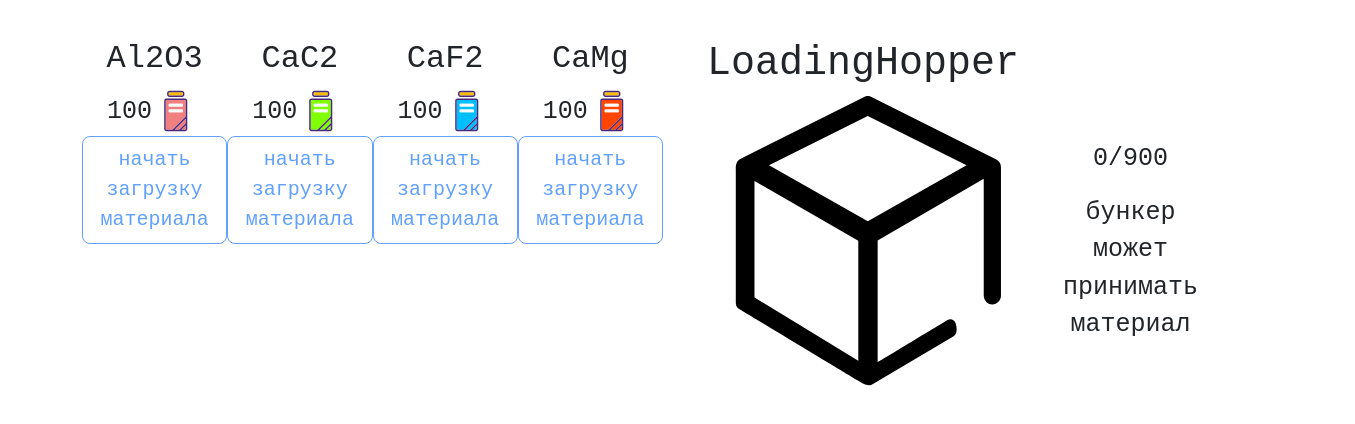
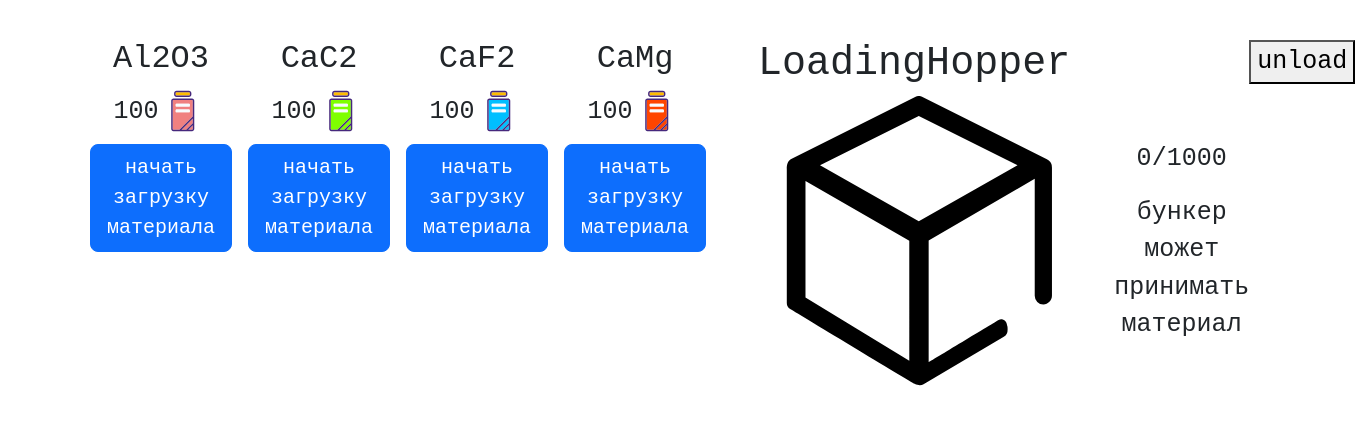
Before and after one commit to IvanGlebov89/test-task, a React (Create React App) app: page / in a window 1280 px wide. Shown: the top 424 px of the page, 1355 px wide, since content can reach past the window. Built offline with nearby package versions, Linux system fonts and the light colour scheme.

Commit message:
симулятор погрузки и выгрузки материала в финале

```diff
--- a/src/components/LoadingHopper.jsx
+++ b/src/components/LoadingHopper.jsx
@@ -1,10 +1,25 @@
 import "./LoadingHopper.css";
-const LoadingHopper = ({ loadingElem }) => {
-  const maximumLoad = 900;
+const LoadingHopper = ({ loadingElem, onUnload }) => {
+  const maximumLoad = 1000;
   console.log(loadingElem);
+  let lod = loadingElem;
+  const comparison = () => {
+    if (maximumLoad > lod) {
+      return "бункер может принимать материал";
+    } else if (maximumLoad === lod) {
+      return "бункер полон можно начать выгрузку";
+    } else if (lod > maximumLoad) {
+      return "нужно выгрузить материал";
+    }
+  };
 
-  // console.log(loa);
-  let lod = loadingElem;
+  const unloadMaterial = () => {
+    if (lod > maximumLoad) {
+      return "btn btn-danger disabled";
+    } else if (lod === maximumLoad) {
+      return "btn btn-danger ";
+    }
+  };
 
   return (
     <div className="LoadingHopper">
@@ -29,11 +44,12 @@ const LoadingHopper = ({ loadingElem }) => {
         <p>
           {lod}/{maximumLoad}
         </p>
-        <span>
-          {maximumLoad > lod
-            ? "бункер может принимать материал"
-            : " бункер полон можно начать выгрузку"}
-        </span>
+        <span>{comparison()}</span>
+      </div>
+      <div>
+        <button type="button" className={unloadMaterial()} onClick={onUnload}>
+          unload
+        </button>
       </div>
     </div>
   );
--- a/src/components/container.jsx
+++ b/src/components/container.jsx
@@ -5,10 +5,27 @@ import substances from "../substances/substances.js";
 import { useState } from "react";
 const Container = () => {
   const [data, setData] = useState(substances);
+
   const [load, setLoad] = useState(0);
-
   const incrementLoad = (el, elName) => {
     setLoad(el);
+  };
+
+  const isAktiv = (id) => {
+    console.log(id);
+    data.forEach((d) => {
+      if (d.id !== id) {
+        d.btnActive = true;
+      }
+    });
+  };
+  const returnState = () => {
+    setLoad(0);
+    data.forEach((d) => {
+      if (d.btnActive === true) {
+        d.btnActive = false;
+      }
+    });
   };
 
   return (
@@ -20,11 +37,13 @@ const Container = () => {
           dataValue={dat.quantity}
           dataColor={dat.color}
           dataId={dat.id}
+          btnAc={dat.btnActive}
           onIncrementLoad={incrementLoad}
+          isAktiv={isAktiv}
         />
       ))}
 
-      <LoadingHopper loadingElem={load} />
+      <LoadingHopper loadingElem={load} onUnload={returnState} />
     </div>
   );
 };
--- a/src/components/material.jsx
+++ b/src/components/material.jsx
@@ -6,10 +6,12 @@ const Material = ({
   dataColor,
   dataId,
   onIncrementLoad,
+  isAktiv,
+  btnAc,
 }) => {
-  let isLoadingMaterial = false;
   const [count, setCount] = useState(dataValue);
   const handleIncrement = (nameEl) => {
+    isAktiv(nameEl);
     setCount((prevState) => prevState + 100);
     if (count < 1100) {
       onIncrementLoad(count);
@@ -70,9 +72,9 @@ const Material = ({
           </svg>
         </span>
         <button
-          id={dataId}
-          className={"btn btn-outline-primary btn-lg"}
-          disabled={dataId.dataId === dataId ? false : true}
+          type="button"
+          className={"btn btn-primary btn-lg m-2"}
+          disabled={btnAc}
           onClick={() => handleIncrement(dataId)}
         >
           начать загрузку материала
--- a/src/substances/substances.js
+++ b/src/substances/substances.js
@@ -1,7 +1,7 @@
 const substances = [
-  { id: 1, name: "Al2O3", quantity: 100, color: "#F08080" },
-  { id: 2, name: "CaC2", quantity: 100, color: "#7FFF00" },
-  { id: 3, name: "CaF2", quantity: 100, color: "#00BFFF" },
-  { id: 4, name: "CaMg", quantity: 100, color: "#FF4500" },
+  { id: 1, name: "Al2O3", quantity: 100, color: "#F08080", btnActive: false },
+  { id: 2, name: "CaC2", quantity: 100, color: "#7FFF00", btnActive: false },
+  { id: 3, name: "CaF2", quantity: 100, color: "#00BFFF", btnActive: false },
+  { id: 4, name: "CaMg", quantity: 100, color: "#FF4500", btnActive: false },
 ];
 export default substances;
```
